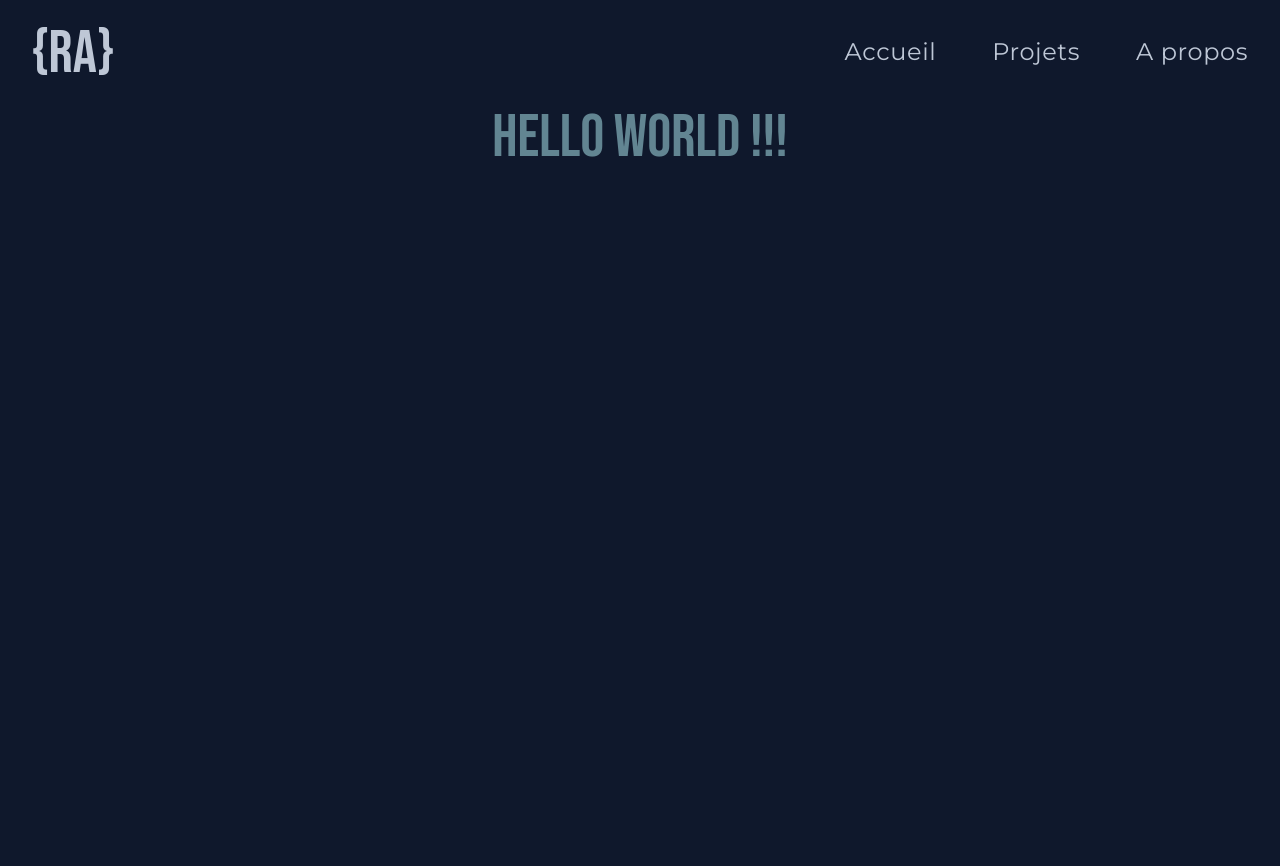
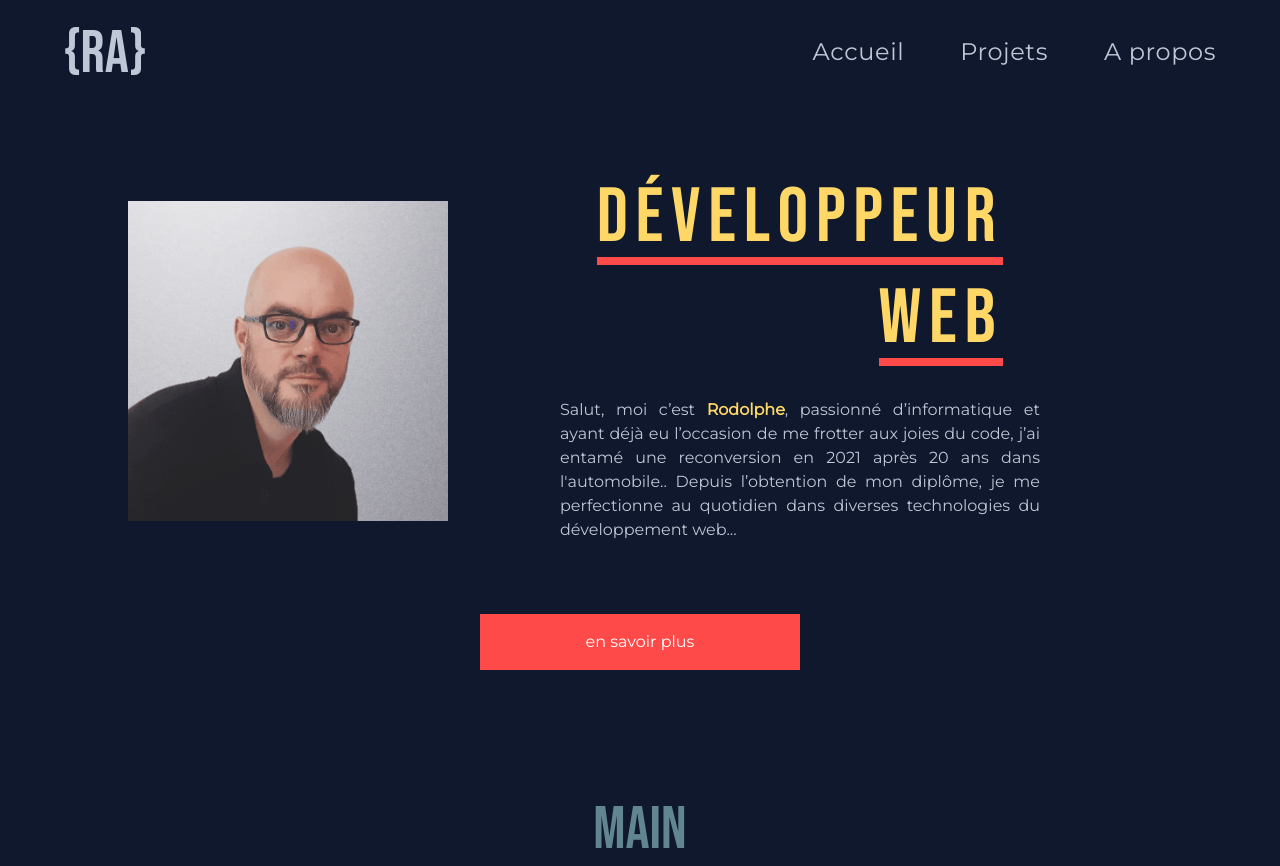
Before and after one commit to Rodolpheanger/portfolio, a Next.js app: page / in a window 1280 px wide. Before the commit the page ends 800 px from the top, so only its background shows below. Built offline with nearby package versions, Linux system fonts and the light colour scheme.

Commit message:
: add of Hero

```diff
--- a/app/components/Header.tsx
+++ b/app/components/Header/Header.tsx
@@ -3,7 +3,7 @@ import Nav from './Nav';
 
 const Header = () => {
   return (
-    <header className="flex items-center justify-between px-5 py-4 md:px-8 md:py-6">
+    <header className="flex flex-col items-center justify-between gap-[4vh] py-4 sm:flex-row sm:px-16 sm:py-6">
       <Logo />
       <Nav />
     </header>
--- a/app/components/Logo.tsx
+++ b/app/components/Header/Logo.tsx
@@ -2,7 +2,7 @@ const Logo = () => {
   const logo = '{RA}';
 
   return (
-    <div className="font-bebas-neue text-4xl text-text-light md:text-6xl">
+    <div className="font-bebas-neue text-4xl text-text-light sm:text-6xl">
       {logo}
     </div>
   );
--- a/app/components/Nav.tsx
+++ b/app/components/Header/Nav.tsx
@@ -2,8 +2,8 @@
 
 const Nav = () => {
   return (
-    <nav>
-      <ul className="text-l flex justify-between gap-8 font-montserrat tracking-wide text-text-light md:gap-14 md:text-2xl">
+    <nav className="w-3/4 sm:w-auto">
+      <ul className="text-l flex w-full justify-between font-montserrat tracking-wide text-text-light sm:gap-14 sm:text-2xl">
         <li className="transform cursor-pointer border-b-4 border-b-tertiary border-opacity-0 duration-500 hover:border-b-[scale-100] hover:border-opacity-100">
           Accueil
         </li>
--- /dev/null
+++ b/app/components/Hero/Hero.tsx
@@ -0,0 +1,41 @@
+import Image from 'next/image';
+import photo from '~/public/image/photo_rodolphe_compress.png';
+
+const Hero = () => {
+  return (
+    <section className="flex h-5/6 flex-col items-center justify-evenly">
+      <div className=" flex flex-col items-center gap-[4vh] sm:w-4/5 sm:flex-row">
+        <Image
+          src={photo}
+          width={700}
+          height={700}
+          alt="Photo de moi"
+          className="w-1/2 sm:w-[25vw]"
+        />
+        <div className="flex flex-col items-center gap-[4vh] sm:w-[50vw]">
+          <h1 className=" flex flex-col font-bebas-neue text-4xl tracking-widest text-secondary sm:text-[6vw] sm:leading-[6vw]">
+            <span className="mb-4 border-b-4 border-b-tertiary lg:border-b-8">
+              Développeur
+            </span>
+            <span className="self-end border-b-4 border-b-tertiary lg:border-b-8">
+              Web
+            </span>
+          </h1>
+          <p className="w-3/4 gap-[4vh] text-justify font-montserrat text-xs text-text-light sm:text-base">
+            Salut, moi c’est{' '}
+            <span className="font-bold text-secondary">Rodolphe</span>, passionné
+            d’informatique et ayant déjà eu l’occasion de me frotter aux joies du
+            code, j’ai entamé une reconversion en 2021 après 20 ans dans
+            l'automobile.. Depuis l’obtention de mon diplôme, je me perfectionne au
+            quotidien dans diverses technologies du développement web...
+          </p>
+        </div>
+      </div>
+      <button className="mb-8 block w-3/4 scale-100 bg-tertiary px-4 py-2 font-montserrat text-xs text-white transition duration-500 hover:scale-105 hover:bg-tertiary-dark sm:max-w-xs md:px-8 md:py-4 md:text-base">
+        en savoir plus
+      </button>
+    </section>
+  );
+};
+
+export default Hero;
--- a/app/page.tsx
+++ b/app/page.tsx
@@ -1,11 +1,15 @@
-import Header from './components/Header';
+import Header from './components/Header/Header';
+import Hero from './components/Hero/Hero';
 
 export default function Home() {
   return (
     <>
-      <Header />
+      <div className="h-screen">
+        <Header />
+        <Hero />
+      </div>
       <main className="flex justify-center">
-        <h1 className="font-bebas-neue text-6xl text-text-dark">Hello World !!!</h1>
+        <h1 className="font-bebas-neue text-6xl text-text-dark">Main</h1>
       </main>
     </>
   );
--- a/tailwind.config.js
+++ b/tailwind.config.js
@@ -6,18 +6,21 @@ module.exports = {
     './app/**/*.{js,ts,jsx,tsx,mdx}',
   ],
   theme: {
+    extend: {
       colors: {
         primary: '#0F182C',
         secondary: '#FED766',
         tertiary: '#FE4A49',
+        'tertiary-dark': '#7f1f1d',
         'text-light': '#BEC7D6',
         'text-dark': '#628592',
+        'text-white': '#ffffff',
       },
       fontFamily: {
         'bebas-neue': ['Bebas Neue', 'sans-serif'],
         montserrat: ['Montserrat', 'sans-serif'],
       },
-    extend: {},
+    },
   },
   plugins: [],
 };
```
Also changed, not shown: public/image/photo_rodolphe.png (added), public/image/photo_rodolphe_compress.png (added). Lines whose indentation alone changed are shown as unchanged.
